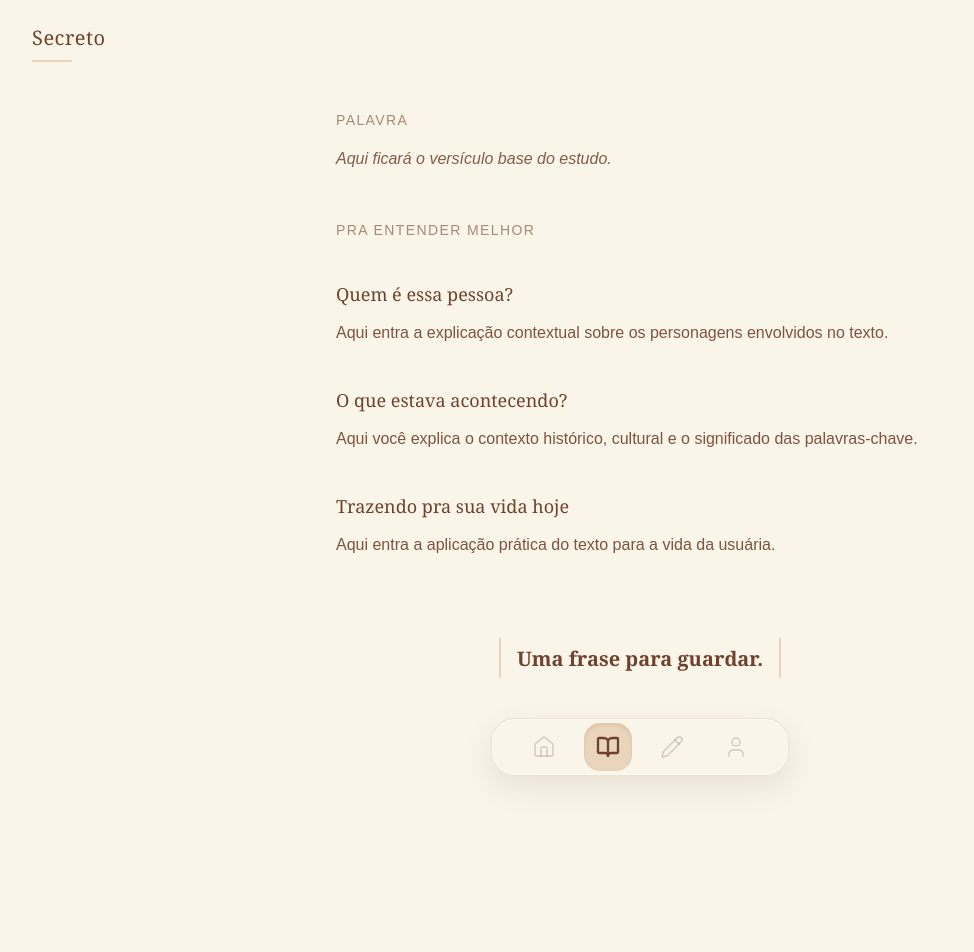
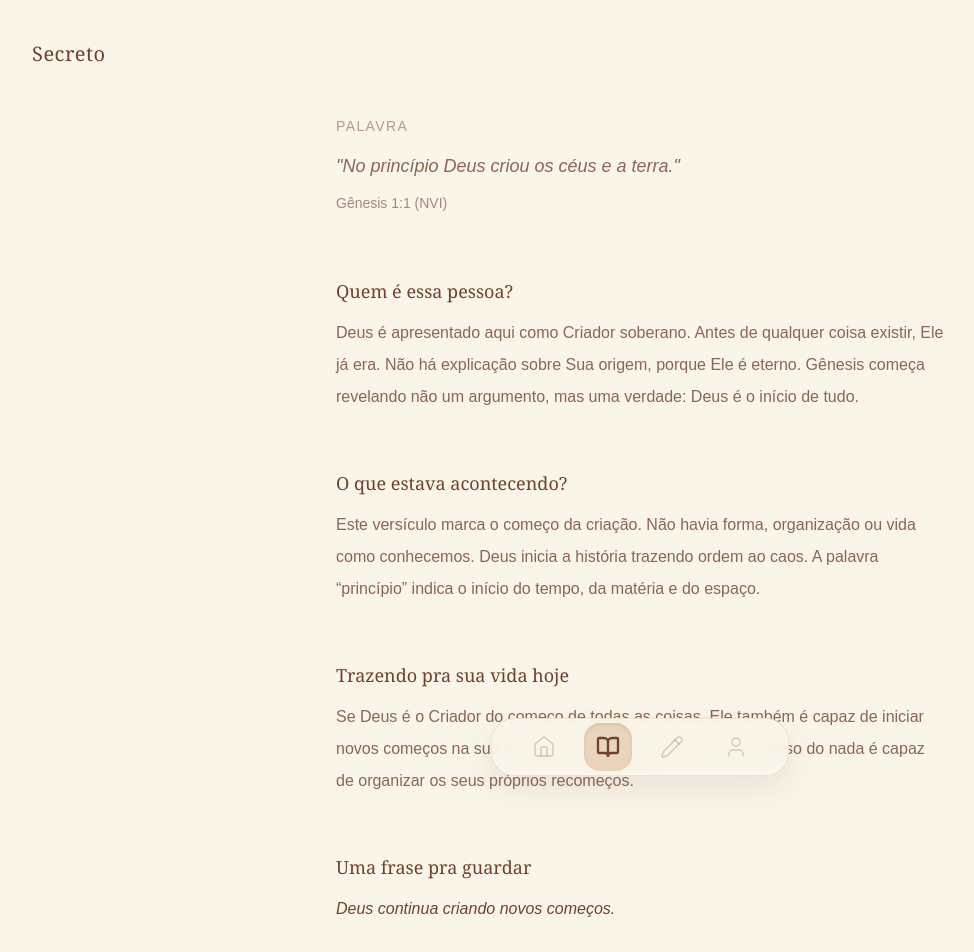
Before and after one commit to michelesannti/no-secreto, a Next.js app: page /secreto in a window 1280 px wide. Shown: the top 952 px of the page, without its empty margins (0-974 px from the left). Built offline with nearby package versions, Linux system fonts and the light colour scheme.

Commit message:
feat: estrutura inicial da página Secreto

```diff
--- a/app/(app)/secreto/page.tsx
+++ b/app/(app)/secreto/page.tsx
@@ -2,85 +2,100 @@
 
 export default function SecretoPage() {
   return (
-    <div className="min-h-screen bg-[#f9f5e9] pt-6 pb-40 text-[#70412d]">
+    <div className="min-h-screen bg-[#f9f5e9] text-[#70412d]">
 
-      {/* TOPO FULL WIDTH */}
-      <div className="px-8 mb-12">
+      {/* TOPO */}
+      <div className="flex justify-between items-start px-8 pt-10">
         <h1 className="text-xl font-serif tracking-wide">
           Secreto
         </h1>
-        <div className="w-10 h-[2px] bg-[#e9d5bb] mt-2"></div>
       </div>
 
       {/* CONTEÚDO CENTRALIZADO */}
-      <div className="max-w-2xl mx-auto px-8 space-y-12">
+      <div className="max-w-2xl mx-auto px-8 pt-12 pb-32">
 
         {/* PALAVRA */}
-        <section className="space-y-4">
-          <h2 className="text-sm tracking-widest uppercase text-[#70412d]/60">
-            Palavra
+        <div className="mb-16">
+          <h2 className="text-sm tracking-widest text-[#70412d]/50 mb-4">
+            PALAVRA
           </h2>
 
-          <p className="italic text-[#70412d]/85 leading-relaxed">
-            Aqui ficará o versículo base do estudo.
+          <p className="italic text-lg leading-relaxed text-[#70412d]/80">
+            "No princípio Deus criou os céus e a terra."
           </p>
-        </section>
+
+          <p className="mt-3 text-sm text-[#70412d]/60">
+            Gênesis 1:1 (NVI)
+          </p>
+        </div>
 
         {/* PRA ENTENDER MELHOR */}
-        <section className="space-y-10">
+        <div className="space-y-14">
 
-          <h2 className="text-sm tracking-widest uppercase text-[#70412d]/60">
-            Pra entender melhor
-          </h2>
-
-          {/* QUEM É ESSA PESSOA */}
-          <div className="space-y-3">
-            <h3 className="font-serif text-lg">
+          <div>
+            <h3 className="font-serif text-lg mb-3">
               Quem é essa pessoa?
             </h3>
-            <p className="leading-relaxed text-[#70412d]/90">
-              Aqui entra a explicação contextual sobre os personagens envolvidos no texto.
+            <p className="leading-8 text-[#70412d]/80">
+              Deus é apresentado aqui como Criador soberano. Antes de qualquer
+              coisa existir, Ele já era. Não há explicação sobre Sua origem,
+              porque Ele é eterno. Gênesis começa revelando não um argumento,
+              mas uma verdade: Deus é o início de tudo.
             </p>
           </div>
 
-          {/* O QUE ESTAVA ACONTECENDO */}
-          <div className="space-y-3">
-            <h3 className="font-serif text-lg">
+          <div>
+            <h3 className="font-serif text-lg mb-3">
               O que estava acontecendo?
             </h3>
-            <p className="leading-relaxed text-[#70412d]/90">
-              Aqui você explica o contexto histórico, cultural e o significado das palavras-chave.
+            <p className="leading-8 text-[#70412d]/80">
+              Este versículo marca o começo da criação. Não havia forma,
+              organização ou vida como conhecemos. Deus inicia a história
+              trazendo ordem ao caos. A palavra “princípio” indica o início do
+              tempo, da matéria e do espaço.
             </p>
           </div>
 
-          {/* TRAZENDO PRA SUA VIDA HOJE */}
-          <div className="space-y-3">
-            <h3 className="font-serif text-lg">
+          <div>
+            <h3 className="font-serif text-lg mb-3">
               Trazendo pra sua vida hoje
             </h3>
-            <p className="leading-relaxed text-[#70412d]/90">
-              Aqui entra a aplicação prática do texto para a vida da usuária.
+            <p className="leading-8 text-[#70412d]/80">
+              Se Deus é o Criador do começo de todas as coisas, Ele também é
+              capaz de iniciar novos começos na sua vida. O mesmo Deus que criou
+              o universo do nada é capaz de organizar os seus próprios
+              recomeços.
             </p>
           </div>
 
-        </section>
-
-        {/* UMA FRASE PRA GUARDAR */}
-        <section className="flex items-center justify-center pt-8">
-
-          <div className="flex items-center gap-4">
-
-            <div className="w-[1.5px] h-10 bg-[#e9d5bb]"></div>
-
-            <p className="font-serif text-xl font-semibold text-center leading-tight max-w-md">
-              Uma frase para guardar.
+          <div>
+            <h3 className="font-serif text-lg mb-3">
+              Uma frase pra guardar
+            </h3>
+            <p className="italic leading-8 text-[#70412d]">
+              Deus continua criando novos começos.
             </p>
-
-            <div className="w-[1.5px] h-10 bg-[#e9d5bb]"></div>
-
           </div>
 
-        </section>
+        </div>
+
+        {/* BOTÃO CONCLUIR */}
+        <div className="mt-20">
+          <button
+            className="
+              w-full
+              bg-[#70412d]
+              text-[#f9f5e9]
+              py-4
+              font-serif
+              tracking-wide
+              transition
+              hover:opacity-90
+            "
+          >
+            Concluir estudo
+          </button>
+        </div>
 
       </div>
     </div>
```
